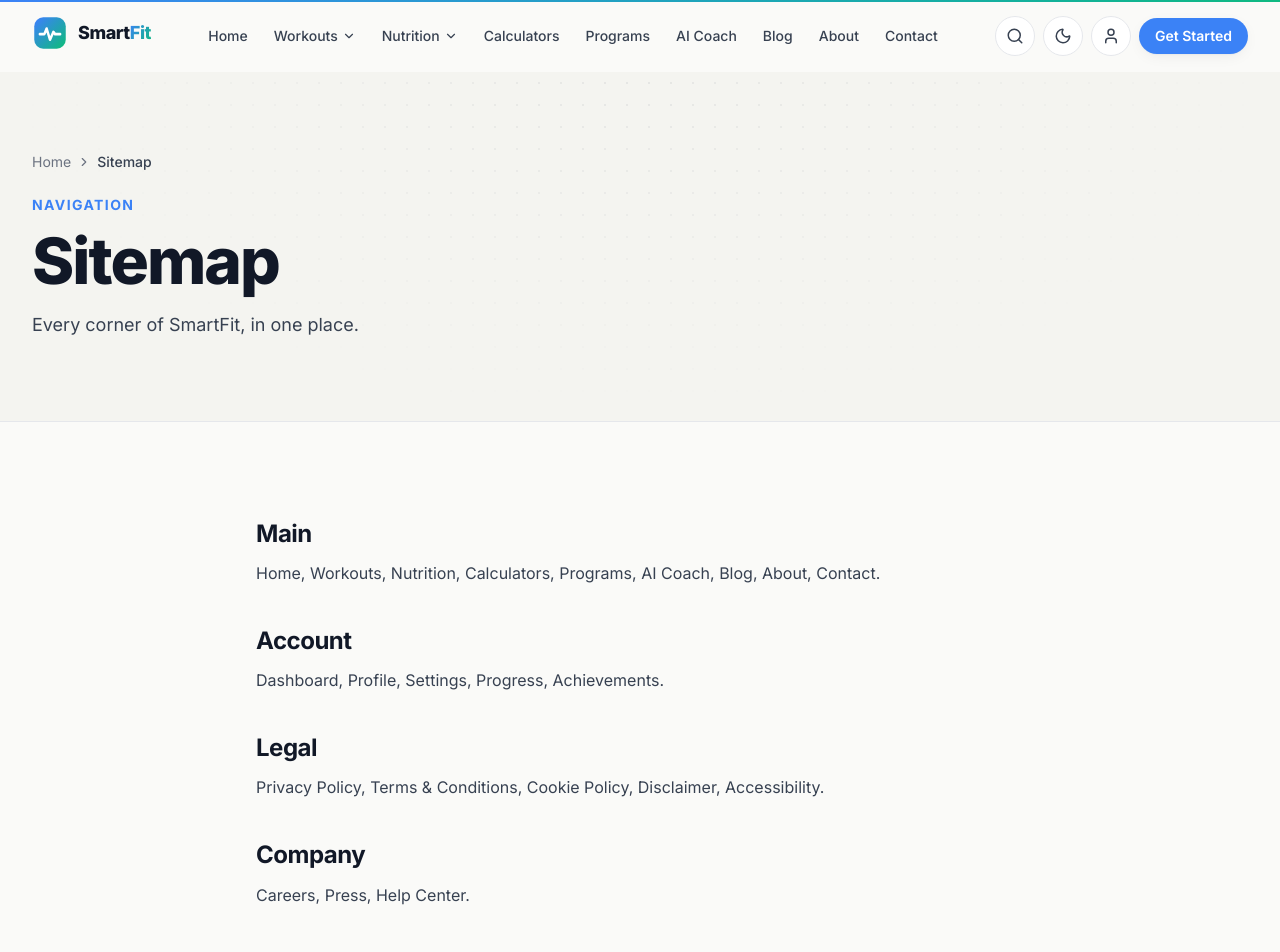
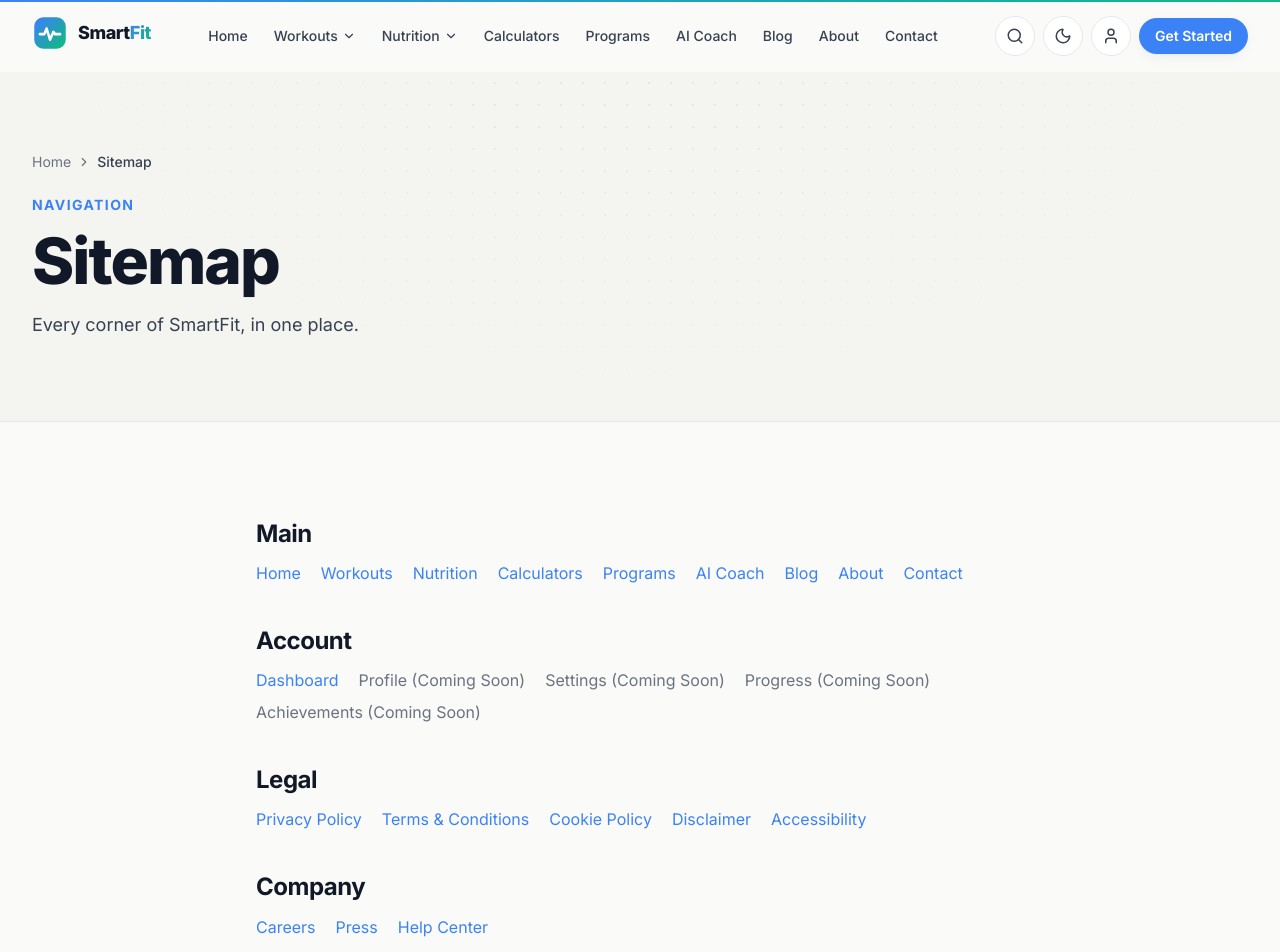
Before and after one commit to akshaymad0608-png/smartfit, a React (Vite) app: page /sitemap in a window 1280 px wide. Shown: the top 952 px of the page. Built offline with nearby package versions, Linux system fonts and the light colour scheme.

Commit message:
refactor: enhance sitemap and improve content layout
Update sitemap entries and improve the ContentPage component to support ReactNode elements in section bodies, enabling interactive link lists in the sitemap.

```diff
--- a/src/pages/ContentPage.tsx
+++ b/src/pages/ContentPage.tsx
@@ -1,3 +1,4 @@
+import type { ReactNode } from 'react';
 import { PageHero } from '@/components/layout/PageHero';
 import { Section } from '@/components/ui/Section';
 import { Reveal } from '@/components/motion/Reveal';
@@ -7,7 +8,7 @@ import { breadcrumbSchema } from '@/seo/schema';
 
 export interface ContentSection {
   heading: string;
-  body: string[];
+  body: (string | ReactNode)[];
 }
 
 interface ContentPageProps {
@@ -52,9 +53,15 @@ export function ContentPage({
                 <h2 className="text-card-title font-bold text-heading">{s.heading}</h2>
                 <div className="mt-3 space-y-3">
                   {s.body.map((p, i) => (
-                    <p key={i} className="text-body">
-                      {p}
-                    </p>
+                    typeof p === 'string' ? (
+                      <p key={i} className="text-body">
+                        {p}
+                      </p>
+                    ) : (
+                      <div key={i} className="text-body">
+                        {p}
+                      </div>
+                    )
                   ))}
                 </div>
               </Reveal>
--- a/src/pages/legal.tsx
+++ b/src/pages/legal.tsx
@@ -1,4 +1,5 @@
 import { ContentPage } from './ContentPage';
+import { Link } from 'react-router-dom';
 
 const UPDATED = 'July 1, 2026';
 
@@ -233,6 +234,7 @@ export function Press() {
 }
 
 export function Sitemap() {
+  const linkClass = "text-primary hover:underline hover:text-primary/80 transition-colors mr-3";
   return (
     <ContentPage
       eyebrow="Navigation"
@@ -240,10 +242,57 @@ export function Sitemap() {
       subtitle="Every corner of SmartFit, in one place."
       path="/sitemap"
       sections={[
-        { heading: 'Main', body: ['Home, Workouts, Nutrition, Calculators, Programs, AI Coach, Blog, About, Contact.'] },
-        { heading: 'Account', body: ['Dashboard, Profile, Settings, Progress, Achievements.'] },
-        { heading: 'Legal', body: ['Privacy Policy, Terms & Conditions, Cookie Policy, Disclaimer, Accessibility.'] },
-        { heading: 'Company', body: ['Careers, Press, Help Center.'] },
+        {
+          heading: 'Main',
+          body: [
+            <div className="flex flex-wrap gap-2">
+              <Link to="/" className={linkClass}>Home</Link>
+              <Link to="/workouts" className={linkClass}>Workouts</Link>
+              <Link to="/nutrition" className={linkClass}>Nutrition</Link>
+              <Link to="/calculators" className={linkClass}>Calculators</Link>
+              <Link to="/programs" className={linkClass}>Programs</Link>
+              <Link to="/ai-coach" className={linkClass}>AI Coach</Link>
+              <Link to="/blog" className={linkClass}>Blog</Link>
+              <Link to="/about" className={linkClass}>About</Link>
+              <Link to="/contact" className={linkClass}>Contact</Link>
+            </div>
+          ]
+        },
+        {
+          heading: 'Account',
+          body: [
+            <div className="flex flex-wrap gap-2">
+              <Link to="/dashboard" className={linkClass}>Dashboard</Link>
+              {/* Other paths are not yet implemented as routes, but keeping them as text or placeholder links */}
+              <span className="text-muted mr-3">Profile (Coming Soon)</span>
+              <span className="text-muted mr-3">Settings (Coming Soon)</span>
+              <span className="text-muted mr-3">Progress (Coming Soon)</span>
+              <span className="text-muted mr-3">Achievements (Coming Soon)</span>
+            </div>
+          ]
+        },
+        {
+          heading: 'Legal',
+          body: [
+            <div className="flex flex-wrap gap-2">
+              <Link to="/privacy" className={linkClass}>Privacy Policy</Link>
+              <Link to="/terms" className={linkClass}>Terms & Conditions</Link>
+              <Link to="/cookies" className={linkClass}>Cookie Policy</Link>
+              <Link to="/disclaimer" className={linkClass}>Disclaimer</Link>
+              <Link to="/accessibility" className={linkClass}>Accessibility</Link>
+            </div>
+          ]
+        },
+        {
+          heading: 'Company',
+          body: [
+            <div className="flex flex-wrap gap-2">
+              <Link to="/careers" className={linkClass}>Careers</Link>
+              <Link to="/press" className={linkClass}>Press</Link>
+              <Link to="/help" className={linkClass}>Help Center</Link>
+            </div>
+          ]
+        },
       ]}
     />
   );
```
Also changed, not shown: 2 other files (tests, documents, lock files or other folders).
